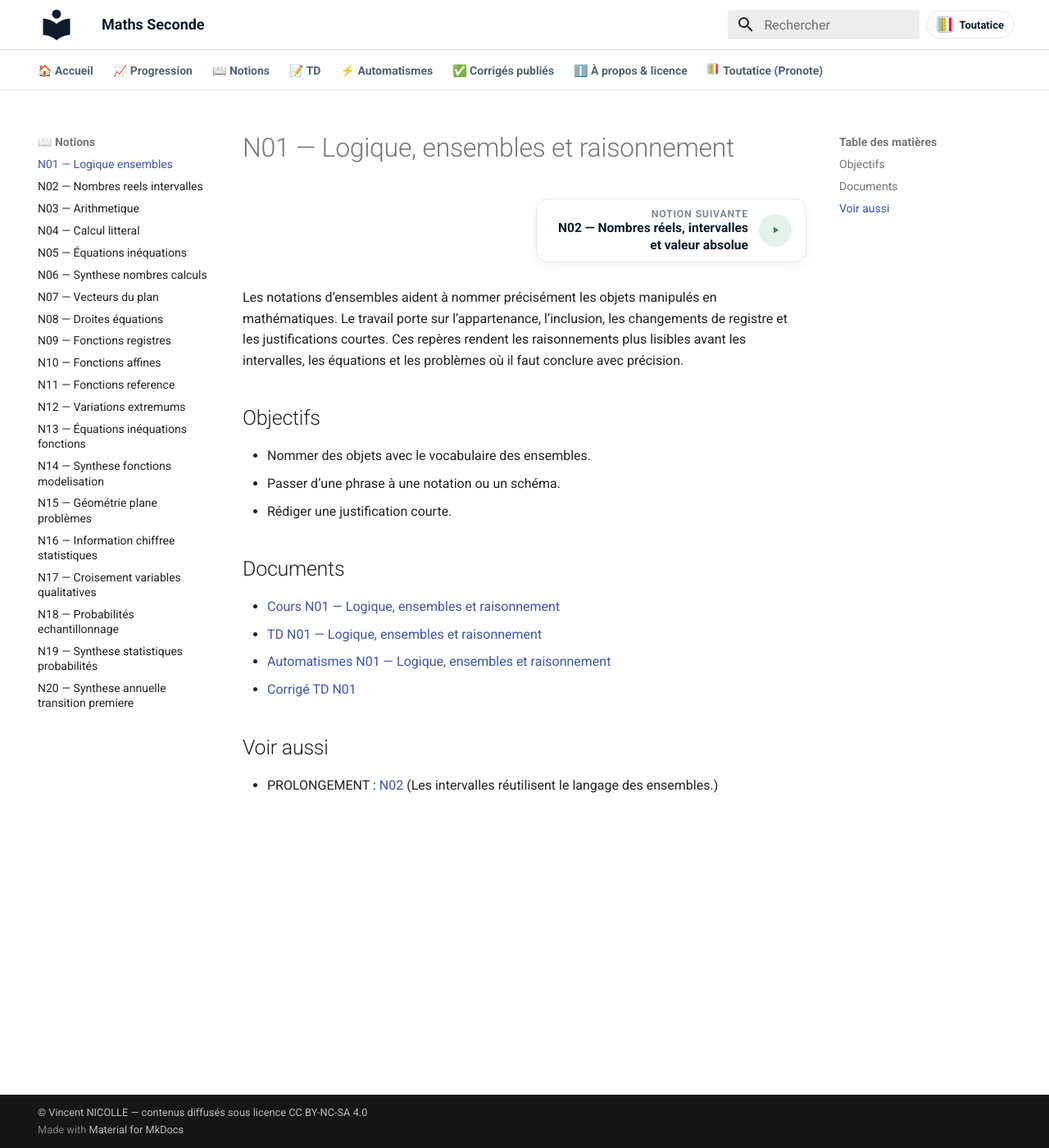
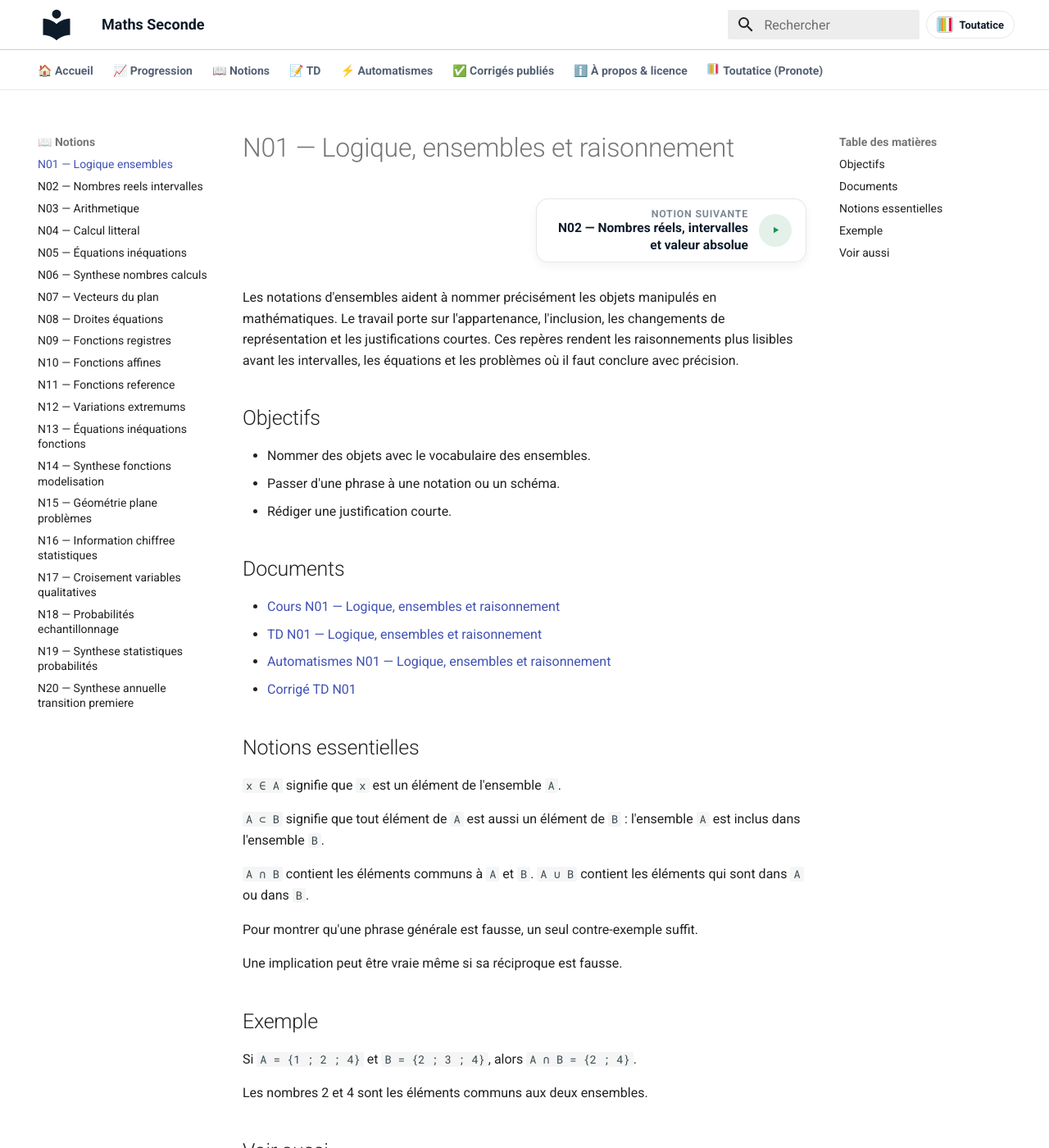
Before and after one commit to vnicolle56610/maths-seconde, an MkDocs documentation site: the page built from docs/notions/N01-logique-ensembles.md, in a window 1280 px wide and 1400 px high. Shown: the whole window at 82% size. Built offline with MkDocs 1.6.1 and Material for MkDocs 9.7.7, drawn with Linux system fonts in a browser that asks for light colours.

Commit message:
content: enrichit les notions N01 à N03 de Seconde

```diff
--- a/docs/notions/N01-logique-ensembles.md
+++ b/docs/notions/N01-logique-ensembles.md
@@ -11,12 +11,12 @@ description: Cours et exercices de Seconde pour utiliser le vocabulaire des ense
 </nav>
 <!-- NOTION-NAV:END -->
 
-Les notations d’ensembles aident à nommer précisément les objets manipulés en mathématiques. Le travail porte sur l’appartenance, l’inclusion, les changements de registre et les justifications courtes. Ces repères rendent les raisonnements plus lisibles avant les intervalles, les équations et les problèmes où il faut conclure avec précision.
+Les notations d'ensembles aident à nommer précisément les objets manipulés en mathématiques. Le travail porte sur l'appartenance, l'inclusion, les changements de représentation et les justifications courtes. Ces repères rendent les raisonnements plus lisibles avant les intervalles, les équations et les problèmes où il faut conclure avec précision.
 
 ## Objectifs
 
 - Nommer des objets avec le vocabulaire des ensembles.
-- Passer d’une phrase à une notation ou un schéma.
+- Passer d'une phrase à une notation ou un schéma.
 - Rédiger une justification courte.
 
 ## Documents
@@ -28,6 +28,24 @@ Les notations d’ensembles aident à nommer précisément les objets manipulés
 - [Corrigé TD N01](../corriges/CORRIGE_TD_N01_LOGIQUE_ENSEMBLES.pdf)
 <!-- AUTO-DOCS:END -->
 
+## Notions essentielles
+
+`x ∈ A` signifie que `x` est un élément de l'ensemble `A`.
+
+`A ⊂ B` signifie que tout élément de `A` est aussi un élément de `B` : l'ensemble `A` est inclus dans l'ensemble `B`.
+
+`A ∩ B` contient les éléments communs à `A` et `B`. `A ∪ B` contient les éléments qui sont dans `A` ou dans `B`.
+
+Pour montrer qu'une phrase générale est fausse, un seul contre-exemple suffit.
+
+Une implication peut être vraie même si sa réciproque est fausse.
+
+## Exemple
+
+Si `A = {1 ; 2 ; 4}` et `B = {2 ; 3 ; 4}`, alors `A ∩ B = {2 ; 4}`.
+
+Les nombres 2 et 4 sont les éléments communs aux deux ensembles.
+
 ## Voir aussi
 
 - PROLONGEMENT : [N02](N02-nombres-reels-intervalles.md) (Les intervalles réutilisent le langage des ensembles.)
```
Also changed, not shown: docs/notions/N02-nombres-reels-intervalles.md (+17 -1 lines), docs/notions/N03-arithmetique.md (+19 -1 lines).
